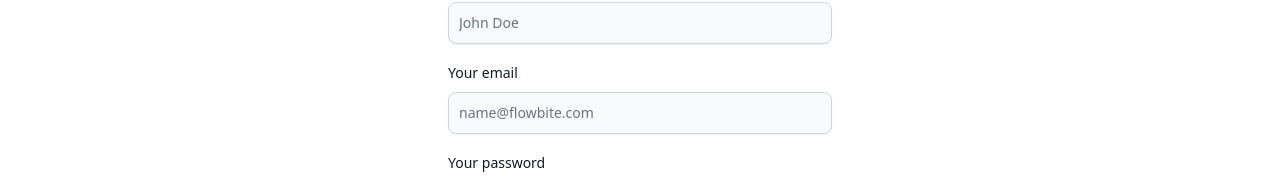
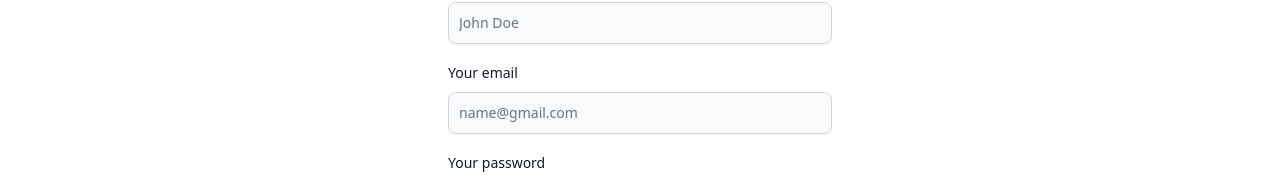
Before and after one commit to anitajdev/home-abroad, a React (Vite) app in the folder client/: page /register in a window 1280 px wide. Shown: the part 274-454 px from the top of the page. Built offline with nearby package versions, Linux system fonts and the light colour scheme; no server answers; a web font is replaced by a local one.

Commit message:
Password validation

```diff
--- a/client/src/pages/RegisterPage.jsx
+++ b/client/src/pages/RegisterPage.jsx
@@ -15,6 +15,9 @@ export default function RegisterPage() {
 
   async function registerUser(ev) {
     ev.preventDefault();
+    if(password !== repeatPassword){
+      alert("Passwords don't match.")
+    } else {
       try {
         await axios.post('/register', {
           name,
@@ -25,6 +28,7 @@ export default function RegisterPage() {
       } catch (e) {
         alert('Registration failed. Please try again later');
       }
+    }
   }
 
     return (
@@ -82,7 +86,7 @@ export default function RegisterPage() {
           </div>
           <TextInput
             id="email2"
-            placeholder="name@flowbite.com"
+            placeholder="name@gmail.com"
             required
             shadow
             type="email"
@@ -101,6 +105,8 @@ export default function RegisterPage() {
             id="password2"
             required
             shadow
+            minLength={8}
+            maxLength={16}
             type="password"
             value={password}
             onChange={ev => setPassword(ev.target.value)}
```
